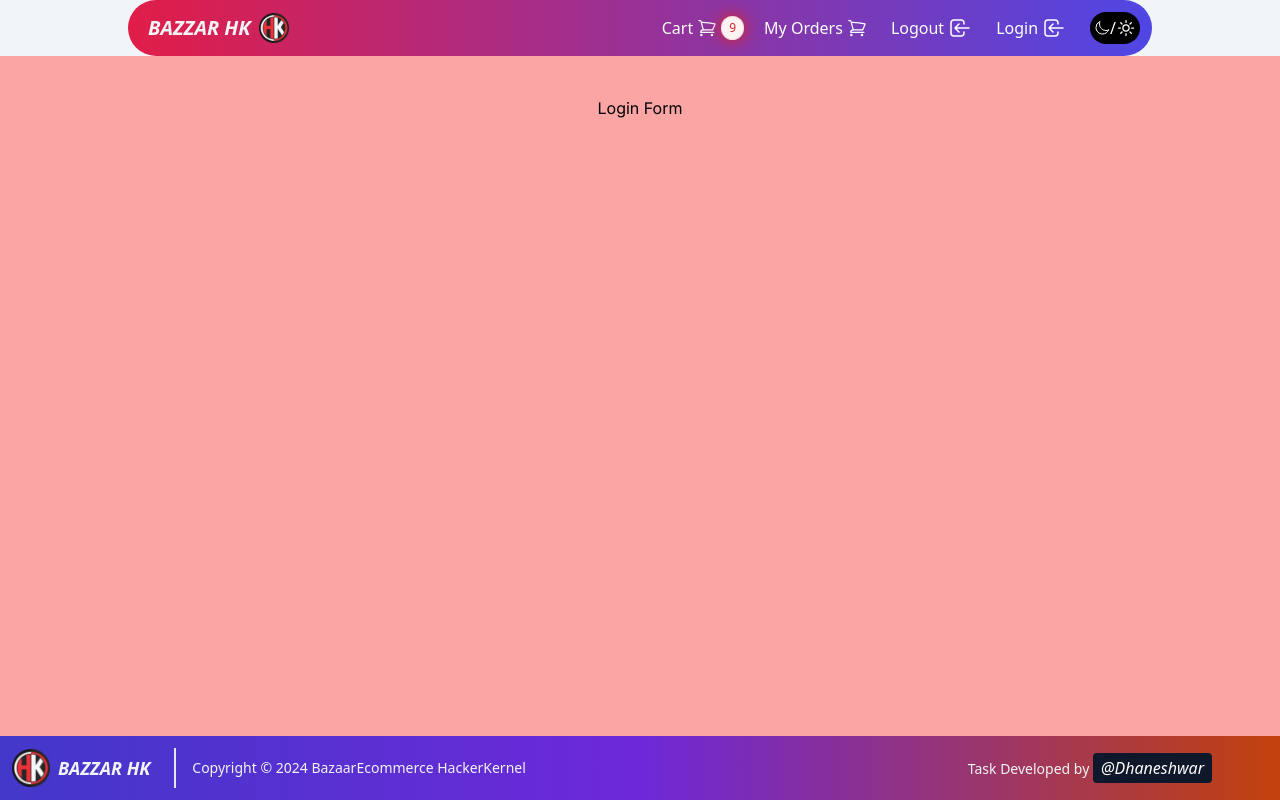
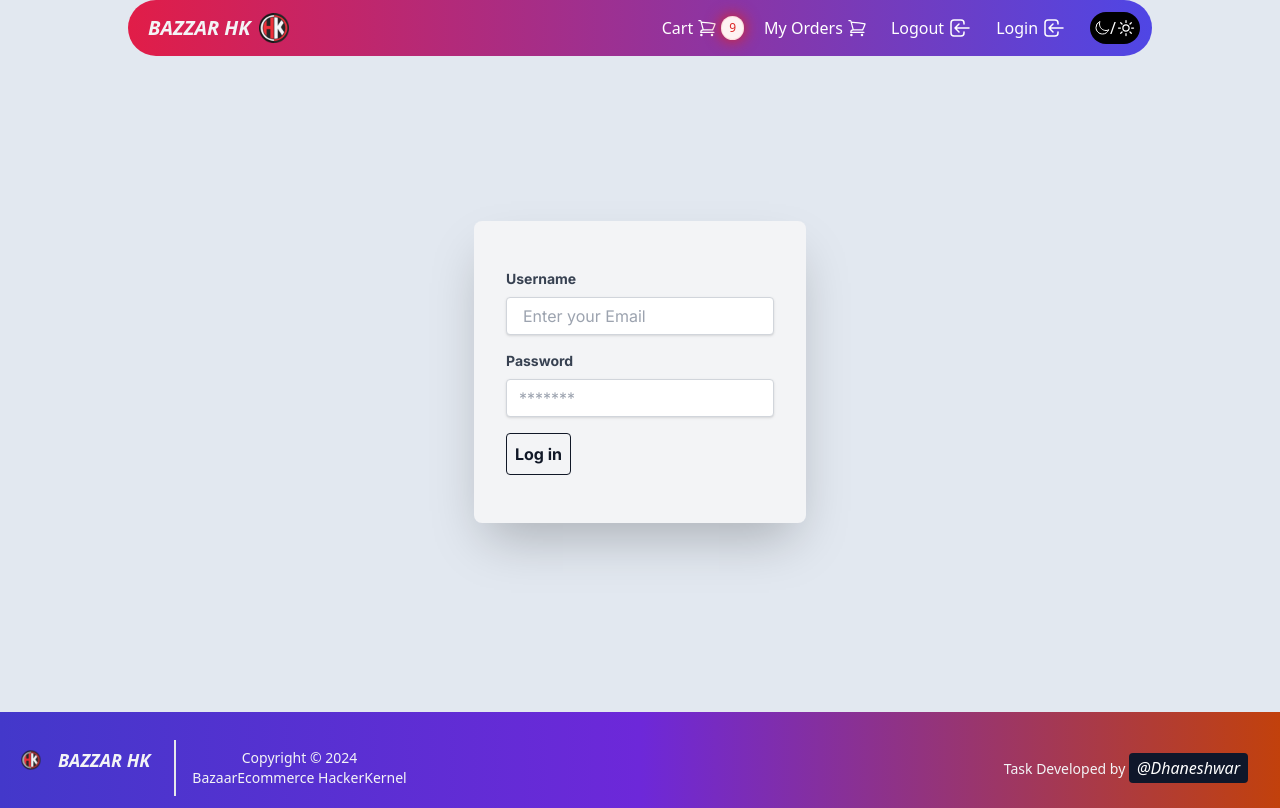
Before and after one commit to Dhaneshwar7/bazaar-hackerkernel, a Next.js app: page / in a window 1280 px wide. Built offline with nearby package versions, Linux system fonts and the light colour scheme.

Commit message:
Login functionality page redering done

```diff
--- /dev/null
+++ b/src/components/home/Login.jsx
@@ -0,0 +1,99 @@
+import Head from 'next/head';
+import Link from 'next/link';
+import { useRouter } from 'next/router';
+import React, { useState } from 'react';
+
+const Login = () => {
+	const router = useRouter();
+	const [credentials, setCredentials] = useState({ email: '', password: '' });
+
+// Form Submission Handle and fetch api which is given and get token;
+	const handleFormSubmit = async e => {
+		e.preventDefault();
+		try {
+			const response = await fetch('https://reqres.in/api/login', {
+				method: 'POST',
+				headers: {
+					'Content-Type': 'application/json',
+				},
+				body: JSON.stringify({
+					email: credentials.email,
+					password: credentials.password,
+				}),
+			});
+			const res = await response.json();
+			console.log(res.token);
+			if (res) {
+				localStorage.setItem('loginToken', res.token);
+				router.push('/homepage');
+			} else {
+				alert(res.error);
+			}
+		} catch (error) {
+            console.log(`login errror${error.message}`);
+        }
+	};
+    //form inputs data control onHandleChange
+	const handleChange = e => {
+		setCredentials({ ...credentials, [e.target.name]: e.target.value });
+		console.log(credentials);
+	};
+	return (
+		<>
+			<Head>
+				<title>Login 🔐</title>
+			</Head>
+			<div className="container bg-transparent w-full max-w-lg">
+				<form
+					onSubmit={handleFormSubmit}
+					className="bg-gray-100 dark:bg-neutral-950 dark:text-gray-100 border-gradient rounded-lg shadow-2xl px-8 pt-12 pb-12 mb-6"
+				>
+					<div className="mb-4">
+						<label
+							htmlFor="email"
+							className="block text-gray-700  dark:text-gray-300 text-sm font-bold mb-2"
+						>
+							Username
+						</label>
+						<input
+							placeholder="Enter your Email"
+							onChange={handleChange}
+							value={credentials.email}
+							name="email"
+							type="email"
+							required
+							className="shadow appearance-none border border-gray-300 rounded w-full py-2 px-4 focus:border-indigo-700 text-gray-700 dark:text-gray-100  leading-tight focus:outline-none focus:shadow-outline"
+						/>
+					</div>
+					<div className="mb-4">
+						<label
+							htmlFor="password"
+							className="block text-gray-700  dark:text-gray-300 text-sm font-bold mb-2"
+						>
+							Password
+						</label>
+						<input
+							placeholder="*******"
+							onChange={handleChange}
+							value={credentials.password}
+							name="password"
+							autoComplete="on"
+							required
+							type="password"
+							className="shadow appearance-none border border-gray-300 rounded w-full py-2 px-3 focus:border-indigo-700 text-gray-700 dark:text-gray-100  leading-tight focus:outline-none focus:shadow-outline"
+						/>
+					</div>
+					<div className="flex items-center justify-between"></div>
+					<button
+						type="submit"
+						className="border m-auto     text-gray-900 dark:text-gray-100 font-bold dark:border-gray-400 border-gray-900 rounded mr-2 p-2 hover:bg-gradient-to-r from-gray-500 to-zinc-300 hover:text-gray-100"
+					>
+						Log in
+					</button>
+				</form>
+			</div>
+		</>
+	);
+};
+
+export default Login;
--- a/src/components/layouts/Footer.jsx
+++ b/src/components/layouts/Footer.jsx
@@ -8,16 +8,16 @@ function Footer() {
 			<div className=" container mx-auto text-white flex p-3 flex-col md:flex-row items-center">
 				<Link
 					href={'/'}
-					className="flex title-font font-extrabold items-center  uppercase text-gray-100"
+					className="flex title-font font-extrabold items-center h-fit uppercase text-gray-100"
 				>
-					<Image alt="Navbar Logo" src={'/HKLogo.png'} width={60} height={60} />
-					<p className="leading-5 text-lg mx-2 whitespace-nowrap ">
+					<Image alt="Navbar Logo" src={'/HKLogo.png'} width={60} height={60} className='scale-50'  />
+					<p className="leading-5 text-base md:text-lg mx-2 whitespace-nowrap ">
 						<i>BAZZAR HK</i>
 					</p>
 				</Link>
-				<div className="text-sm w-full text-gray-100 sm:ml-4 flex flex-col md:flex-row items-center gap-1 justify-between sm:pl-4 sm:border-l-2 sm:border-gray-200 sm:py-2 sm:mt-0 mt-4">
-					<h3>Copyright © 2024 BazaarEcommerce HackerKernel</h3>
-					<h3 className="px-14 ml-2">
+				<div className="text-sm w-full text-gray-100 sm:ml-4 flex flex-col md:flex-row items-center gap-1 justify-between sm:pl-4 sm:border-l-2 sm:border-gray-200 sm:py-2 sm:mt-0 mt-0 md:mt-4">
+					<h3 className='text-center'>Copyright © 2024 <br /> BazaarEcommerce HackerKernel</h3>
+					<h3 className="px-5 ml-2 text-center">
 						Task Developed by{'  '}
 						<a
 							className="text-white text-base px-2 py-1 md:bg-slate-900 bg-slate-900 rounded"
--- a/src/components/layouts/Layout.jsx
+++ b/src/components/layouts/Layout.jsx
@@ -4,7 +4,7 @@ import Footer from './Footer';
 
 const Layout = ({ children }) => {
 	return (
-		<div className=" bg-slate-100 dark:bg-slate-900 ">
+		<div className="bg-slate-200 dark:bg-slate-900 ">
 			<Navbar />
 			<main>{children}</main>
 			<Footer />
--- a/src/components/layouts/Navbar.jsx
+++ b/src/components/layouts/Navbar.jsx
@@ -98,7 +98,7 @@ const Navbar = () => {
 					) : (
 						<> */}
 					<Link
-						href={'/login'}
+						href={'/'}
 						className="text-white mr-5 cursor-pointer hover:text-gray-200 flex items-center"
 					>
 						Login
--- /dev/null
+++ b/src/pages/homepage/index.jsx
@@ -0,0 +1,32 @@
+import Head from 'next/head';
+import React, { useEffect, useState } from 'react';
+
+const index = () => {
+	//for checking user availbale or not !! Show 404 page
+	const [mounted, setMounted] = useState(false);
+
+	useEffect(() => {
+		console.log(mounted);
+		console.log(localStorage.getItem('loginToken'));
+		if (JSON.parse(localStorage.getItem('loginToken') === 'QpwL5tke4Pnpja7X4')) {
+			setMounted(true);
+		}else{
+      setMounted(false)
+    }
+	}, [mounted]);
+
+	return (
+    <>
+    <Head>
+      <title>Homepage</title>
+    </Head>
+    {mounted ? (
+      <div>Welcome to home page</div>
+    ):(
+      <div>Not login page</div>
+    )}
+    </>
+  );
+};
+
+export default index;
--- a/src/pages/index.js
+++ b/src/pages/index.js
@@ -1,22 +1,17 @@
-import Image from "next/image";
-import { Inter } from "next/font/google";
+import Image from 'next/image';
+import { Inter } from 'next/font/google';
+import Login from '@/components/home/Login';
 
-const inter = Inter({ subsets: ["latin"] });
+const inter = Inter({ subsets: ['latin'] });
 
 export default function Home() {
-  return (
+	return (
 		<>
 			<main
-				className={`flex min-h-[85vh]   flex-col items-center  bg-red-300 justify-between p-10 ${inter.className}`}
+				className={`flex min-h-[82vh]  flex-col items-center   justify-center p-10 ${inter.className}`}
 			>
-				<div>
-					<div>
-						Login Form
-					</div>
-					<div>
-						<form action=""></form>
-
-					</div>
+				<div className=''>
+					<Login />
 				</div>
 			</main>
 		</>
```
